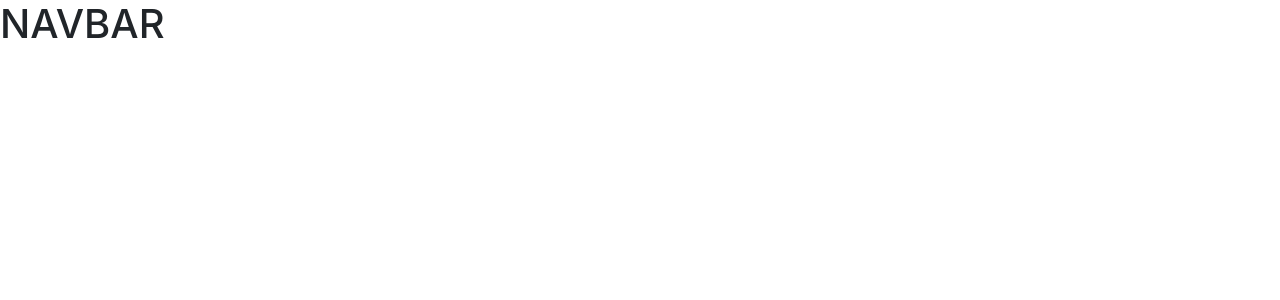
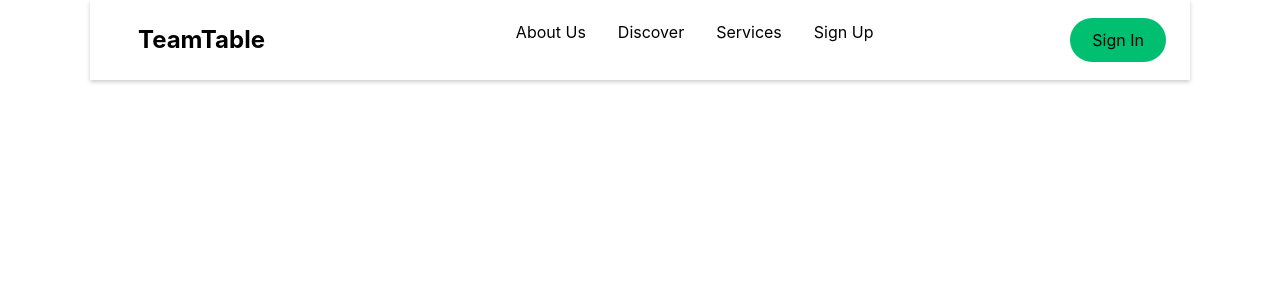
Before and after one commit to christopherhem/team-table, a React (Create React App) app in the folder ghi/: page / in a window 1280 px wide. Before the commit this address had no page. Shown: the top 300 px of the page. Built offline with nearby package versions, Linux system fonts and the light colour scheme.

Commit message:
Navbar, sidebar, reactive partially.

```diff
--- a/ghi/package.json
+++ b/ghi/package.json
@@ -10,8 +10,11 @@
     "react": "^18.2.0",
     "react-bootstrap": "^2.5.0",
     "react-dom": "^18.2.0",
+    "react-icons": "^4.4.0",
     "react-router-dom": "^6.3.0",
     "react-scripts": "5.0.1",
+    "react-scroll": "^1.8.7",
+    "styled-components": "^5.3.6",
     "web-vitals": "^2.1.4"
   },
   "scripts": {
--- a/ghi/src/App.js
+++ b/ghi/src/App.js
@@ -4,8 +4,10 @@
 // import './App.css';
 
 import { Routes, Route } from 'react-router-dom';
-import NavBar from './components/navbar/index.js';
-import SignUp from './users_components/signup.js';
+import SignUp from './components/users/signup.js';
+import Home from './pages/index.js';
+
+
 
 function App() {
   // +++++++++++++++++Should remove this?+++++++++++++++++++++++
@@ -34,7 +36,7 @@
 
   return (
     <>
-      <NavBar />
+      <Home />
       <Routes>
         <Route path="signup" element={<SignUp />} />
       </Routes>
--- /dev/null
+++ b/ghi/src/components/navbar/NavbarElements.js
@@ -0,0 +1,118 @@
+import styled from 'styled-components'
+import {Link as LinkR} from 'react-router-dom'
+import {Link as LinkS} from 'react-scroll'
+
+export const Nav = styled.nav`
+    background: #FFF;
+    height: 80px;
+    ${'' /* margin-top: -80px; */}
+    display: flex;
+    justify-content: center;
+    align-items: center;
+    font-size: 1rem;
+    position: sticky;
+    top: 0;
+    z-index: 10;
+
+    @media screen and (max-width: 960px) {
+        transition: 0.8s all ease;
+    }
+`
+export const NavbarContainer = styled.div`
+    display: flex;
+    justify-content: space-between;
+    height: 80px;
+    z-index: 1;
+    width: 100%;
+    padding: 0 24px;
+    max-width: 1100px;
+    box-shadow: 0 2px 4px 0 rgba(0,0,0,.2);
+`
+
+export const NavLogo = styled(LinkR)`
+    color: #000;
+    justify-self: flex-start;
+    cursor: point;
+    font-size: 1.5rem;
+    display: flex;
+    align-items: center;
+    margin-left: 24px;
+    font-weight: bold;
+    text-decoration: none;
+`
+
+export const MobileIcon = styled.div`
+    display: none;
+
+    @media screen and (max-width: 768px) {
+        display: block;
+        position: absolute;
+        top: 0;
+        right: 0;
+        transform: translate(-100%, 60%);
+        font-size: 1.8rem;
+        cursor: pointer;
+        color: #000;
+    }
+`
+
+export const NavMenu = styled.ul`
+    display: flex;
+    align-items: center;
+    list-style: none;
+    text-align: center;
+    margin-right: -22px;
+
+    @media screen and (max-width: 768px) {
+        display: none;
+    }
+`
+
+export const NavItem = styled.li`
+    height: 80px;
+`
+
+export const NavLinks = styled(LinkS)`
+    color: #000;
+    display: flex;
+    align-items: center;
+    text-decoration: none;
+    padding: 0 1rem;
+    height: 100%;
+    cursor: pointer;
+
+    &.active {
+        border-bottom: 3px solid #01bf71;
+    }
+`
+
+export const NavButton = styled.nav`
+    display: flex;
+    align-items: center;
+
+
+    @media screen and (max-width: 768px) {
+        display: none;
+        color: #000;
+    }
+`
+
+export const NavBtnLink = styled(LinkR)`
+    border-radius: 50px;
+    background: #01bf71;
+    white-space: nowrap;
+    padding: 10px 22px;
+    color: #010606;
+    font-size: 16px;
+    outline: none;
+    border: none;
+    cursor: pointer;
+    transition: all 0.2s ease-in-out;
+    text-decoration: none;
+
+    &:hover {
+        transition: all 0.2s ease-in-out;
+        background: #fff;
+        color: #010606;
+    }
+`
--- a/ghi/src/components/navbar/index.js
+++ b/ghi/src/components/navbar/index.js
@@ -1,11 +1,49 @@
 import React from 'react'
+import { FaBars } from 'react-icons/fa'
+import {
+  Nav,
+  NavbarContainer,
+  NavLogo,
+  MobileIcon,
+  NavMenu,
+  NavItem,
+  NavLinks,
+  NavButton,
+  NavBtnLink,
+} from './NavbarElements';
 
-const NavBar = () => {
+const NavBar = ({toggle}) => {
+
   return (
-    <div>
-    <h1>NAVBAR</h1>
+    <>
+      <Nav>
+        <NavbarContainer>
+          <NavLogo>TeamTable</NavLogo>
+          <MobileIcon onClick={toggle}>
+            <FaBars />
+          </MobileIcon>
+          <NavMenu>
+            <NavItem>
+              <NavLinks to="about">About Us</NavLinks>
+            </NavItem>
+            <NavItem>
+              <NavLinks to="discover">Discover</NavLinks>
+            </NavItem>
+            <NavItem>
+              <NavLinks to="services">Services</NavLinks>
+            </NavItem>
+            <NavItem>
+              <NavLinks to="/signup">Sign Up</NavLinks>
+            </NavItem>
+          </NavMenu>
+          <NavButton>
+            <NavBtnLink to="signin">Sign In</NavBtnLink>
+          </NavButton>
+        </NavbarContainer>
+      </Nav>
 
-    </div>
+
+    </>
   )
 }
 
--- /dev/null
+++ b/ghi/src/components/sidebar/SidebarElements.js
@@ -0,0 +1,92 @@
+import styled from 'styled-components'
+import {Link as LinkS} from 'react-scroll'
+import {Link as LinkR} from 'react-router-dom'
+import {FaTimes} from 'react-icons/fa'
+
+export const SidebarContainer = styled.aside`
+    position: fixed;
+    z-index: 999;
+    width: 100%;
+    height: 100%;
+    background: #fff;
+    display: grid;
+    align-items: center;
+    top: 0;
+    left: 0;
+    transition: 0.3s ease-in-out;
+    opacity: ${({ isOpen }) => (isOpen ? '100%' : '0') };
+    top: ${({ isOpen }) => (isOpen ? '0' : '-100%')};
+
+`;
+
+export const CloseIcon = styled(FaTimes)`
+    color: #000;
+`;
+
+export const Icon = styled.div`
+    position: absolute;
+    top: 1.2rem;
+    right: 1.5rem;
+    background: transparent;
+    font-size: 2rem;
+    cursor: pointer;
+    outline: none;
+`;
+
+export const SidebarWrapper = styled.div`
+    color: #000;
+
+`
+
+export const SidebarMenu = styled.ul`
+    display: grid;
+    grid-template-columns: 1fr;
+    grid-template-rows: repeat(6, 80px);
+    text-align: center;
+
+    @media screen and (max-width: 480px) {
+        grid-template-rows: repeat(6, 60px);
+    }
+`;
+
+export const SidebarLink = styled(LinkS)`
+    display: flex;
+    align-items: center;
+    justify-content: center;
+    font-size: 1.5rem;
+    text-decoration: none;
+    list-style: none;
+    transition: 0.2s ease-in-out;
+    text-decoration: none;
+    color: #000;
+    cursor: pointer;
+
+    &:hover {
+        color: #01bf71;
+        transition: 0.2s ease-in-out;
+    }
+`
+
+export const SideBtnWrap = styled.div`
+    display: flex;
+    justify-content: center;
+`
+
+export const SidebarRoute = styled(LinkR)`
+    border-radius: 50px;
+    background: #01bf71;
+    white-space: nowrap;
+    padding: 16px 64px;
+    color: #010606;
+    outline: none;
+    border: none;
+    cursor: pointer;
+    transition: all 0.2s ease-in-out;
+    text-decoration: none;
+
+    &:hover {
+        transition: all 0.2s ease-in-out;
+        background: #000;
+        color: #010606;
+    }
+`
--- /dev/null
+++ b/ghi/src/components/sidebar/index.js
@@ -0,0 +1,35 @@
+import React from 'react'
+import {
+  SidebarContainer,
+  Icon,
+  CloseIcon,
+  SidebarWrapper,
+  SidebarMenu,
+  SidebarLink,
+  SideBtnWrap,
+  SidebarRoute } from './SidebarElements';
+
+const Sidebar = ({isOpen, toggle}) => {
+  return (
+    <SidebarContainer isOpen={isOpen} onClick={toggle}>
+        <Icon onClick={toggle}>
+            <CloseIcon />
+        </Icon>
+        <SidebarWrapper>
+          <SidebarMenu>
+            <SidebarLink to="about" onClick={toggle}>About Us</SidebarLink>
+            <SidebarLink to="discover" onClick={toggle}>Discover</SidebarLink>
+            <SidebarLink to="services">Services</SidebarLink>
+            <SidebarLink to="/signup">Sign Up</SidebarLink>
+          </SidebarMenu>
+          <SideBtnWrap>
+            <SidebarRoute to="/signin">
+              Sign In
+            </SidebarRoute>
+          </SideBtnWrap>
+        </SidebarWrapper>
+    </SidebarContainer>
+  )
+}
+
+export default Sidebar;
--- /dev/null
+++ b/ghi/src/pages/index.js
@@ -0,0 +1,20 @@
+import React, {useState} from 'react'
+import NavBar from '../components/navbar'
+import Sidebar from '../components/sidebar'
+
+const Home = () => {
+    const [isOpen, setIsOpen] = useState(false)
+
+    const toggle = () => {
+        setIsOpen(!isOpen)
+    }
+
+  return (
+    <>
+        <Sidebar isOpen={isOpen} toggle={toggle}/>
+        <NavBar toggle={toggle} />
+    </>
+  )
+}
+
+export default Home
```
Also changed, not shown: ghi/src/components/navbar/navbar_elements.js (deleted), 2 other files (tests, documents, lock files or other folders).
